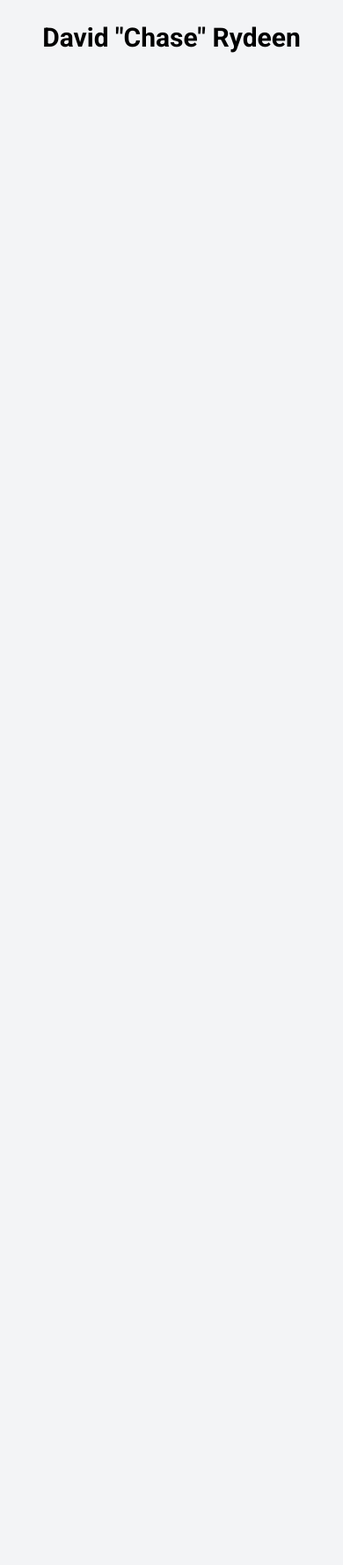
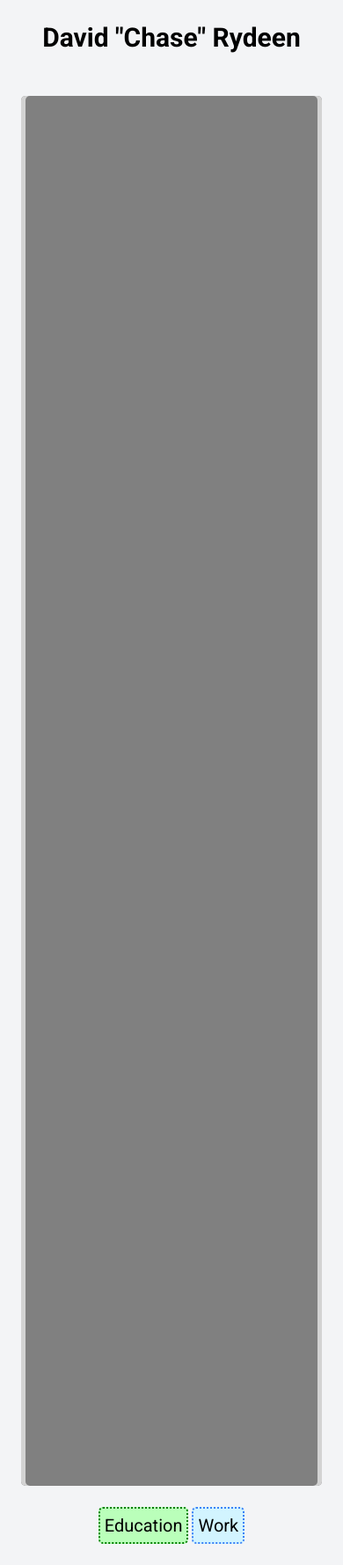
Before and after one commit to crydeen/resume-website, a Python web app: template website/templates/website/home.html in a window 390 px wide. Shown: the whole page at 88% size. Before the commit the page ends 60 px from the top, so only its background shows below. Run offline with Jinja, Linux system fonts and the light colour scheme; the template is opened without the code that fills it, so the values that code supplies are empty.

Commit message:
Mobile support added

```diff
--- a/website/templates/website/home.html
+++ b/website/templates/website/home.html
@@ -11,6 +11,7 @@
     <style>
         body {
             font-family: "Roboto", serif;
+            /* background-image: linear-gradient(rgba(243, 244, 246, var(--tw-bg-opacity)), rgba(243, 244, 255, var(--tw-bg-opacity))); */
         }
         .name {
             padding-top: 25px;
@@ -43,12 +44,45 @@
             background-color: lightgreen;
         }
 
+        .timeline-marker.education.highlight {
+            background-color: green;
+        }
+
         .work {
             background-color: rgb(210, 244, 255);
         }
 
         .work.highlight {
             background-color: lightblue;
+        }
+
+        .timeline-marker.work.highlight {
+            background-color: rgb(59, 130, 246);
+        }
+
+        #header {
+            text-align: center;
+        }
+
+        .header-item {
+            display: inline-block;
+            margin: auto;
+            padding: 5px;
+
+        }
+
+        .header-item.education {
+            border-style: dotted;
+            border-width: 2px;
+            border-radius: 5px;
+            border-color: green;
+        }
+
+        .header-item.work {
+            border-style: dotted;
+            border-width: 2px;
+            border-radius: 5px;
+            border-color: rgb(59, 130, 246);
         }
 
         .timeline-marker[data-position="left"] {
@@ -73,6 +107,7 @@
             background-color: gray;
             border-radius: 5px;
             box-shadow: -5px 0px 0px 0px lightgray inset, 5px 0px 0px 0px lightgray inset;
+            height: 1580px;
         }
 
         @media (max-width: 768px) {
@@ -80,8 +115,12 @@
             #snake-line {
                 height: 100%;
             }
+            #visual-timeline {
+                min-height: 1580px;
+                height: auto;
+            }
             .timeline-label.left {
-            right: 65%; /* Adjust to left of the marker */
+                right: 65%; /* Adjust to left of the marker */
             }
 
             .timeline-label.right {
@@ -105,6 +144,8 @@
 
     .timeline-item {
         margin-top: 1.5rem;
+        position: relative; /* Needed for positioning the button inside */
+        padding-right: 3.5rem; /* Add space to the right for the button */
     }
 
     html {
@@ -188,13 +229,17 @@
     <div class="name"><h1 class="text-3xl font-bold mb-6 text-center">David "Chase" Rydeen</h1></div>
     <div class="container mx-auto p-6 grid grid-cols-1 md:grid-cols-2 gap-6">
         <!-- Visual Timeline Section -->
-        <div id="visual-timeline" class="relative md:sticky top-0">
+        <div id="visual-timeline" class="relative order-1 md:order-none md:sticky top-0">
             <div id="snake-line" class="snake-line"></div>
             <div id="timeline-markers" class="relative"></div>
         </div>
 
         <!-- List of Accomplishments Section -->
-        <div id="regular-timeline">
+        <div id="regular-timeline" class="order-2 md:order-none">
+            <div id="header">
+                <div class="education header-item"><h2 class="text-xl">Education</h2></div>
+                <div class="work header-item"><h2 class="text-xl">Work</h2></div>
+            </div>
             <div id="timeline" class="relative">
                 <!-- Dynamically rendered list of accomplishments -->
             </div>
```
